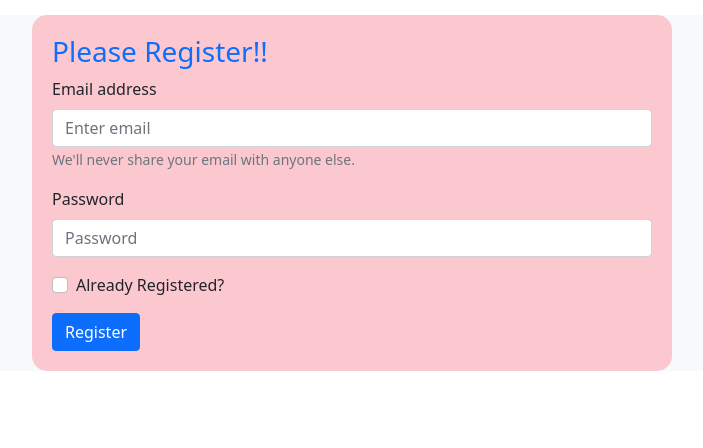
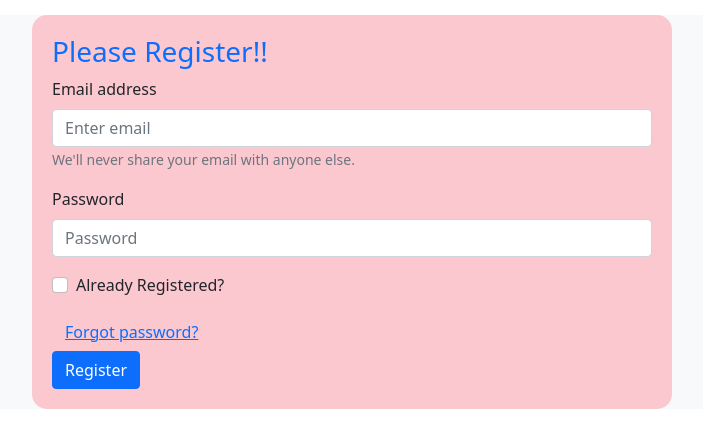
Before and after one commit to laizuakram1/login-form-with-firebase, a React (Create React App) app: page / in a window 1280 px wide. Shown: the top 448 px of the page, without its empty margins (288-991 px from the left). Built offline with nearby package versions, Linux system fonts and the light colour scheme.

Commit message:
email verify and reset password

```diff
--- a/src/App.js
+++ b/src/App.js
@@ -2,7 +2,7 @@
 import 'bootstrap/dist/css/bootstrap.min.css';
 import { useState } from 'react';
 import { Button, Form  } from 'react-bootstrap';
-import { getAuth, createUserWithEmailAndPassword, signInWithEmailAndPassword } from "firebase/auth";
+import { getAuth, createUserWithEmailAndPassword, signInWithEmailAndPassword, sendEmailVerification, sendPasswordResetEmail } from "firebase/auth";
 import './App.css';
 import app from './firebase.init';
 
@@ -45,6 +45,8 @@ function App() {
       console.log(user);
       setEmail('');
       setPassword('');
+
+      emailVerify();
     })
     .catch(error =>{
       setError(error.message);
@@ -52,6 +54,26 @@ function App() {
     }
 
     event.preventDefault();
+  }
+
+  const emailVerify = () =>{
+    sendEmailVerification(auth.currentUser)
+    .then(() =>{
+      console.log('verification email sent..');
+    })
+    .catch(error =>{
+      setError(error.message)
+    })
+  }
+
+  const resetPassword = () =>{
+    sendPasswordResetEmail(auth, email)
+    .then( ()=>{
+      console.log('sent password');
+    })
+    .catch(error =>{
+      setError(error.message);
+    })
   }
 
   const handleRegisteredChange = event =>{
@@ -79,6 +101,8 @@ function App() {
             <Form.Check onChange={handleRegisteredChange} type="checkbox" label="Already Registered?" />
           </Form.Group>
           <p className='text-danger'>{error}</p>
+          <Button onClick={resetPassword} variant="link">Forgot password?</Button>
+          <br></br>
           <Button variant="primary" type="submit">
             {registered ? 'Login' : 'Register'}
           </Button>
```
